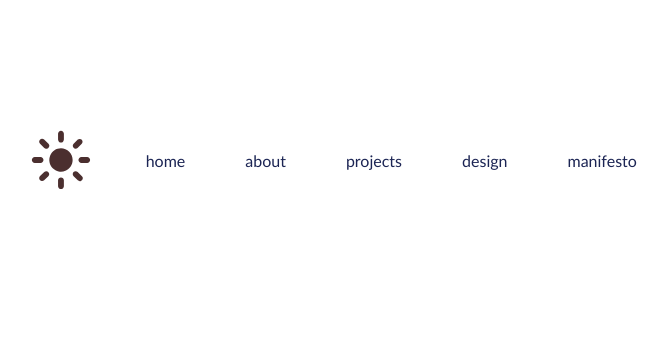
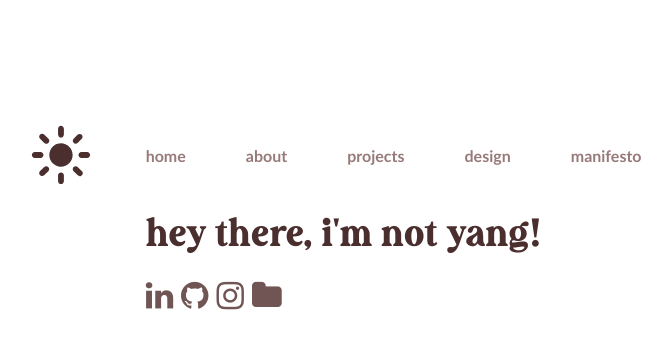
Before and after one commit to wonyuan/portfolio, a React (Vite) app: page /manifesto in a window 1280 px wide. Shown: the top 348 px of the page, without its empty margins (313-985 px from the left). Built offline with nearby package versions, Linux system fonts and the light colour scheme.

Commit message:
add changes

```diff
--- a/package.json
+++ b/package.json
@@ -11,6 +11,7 @@
     "preview": "vite preview"
   },
   "dependencies": {
+    "@fortawesome/fontawesome-svg-core": "^6.4.2",
     "react": "^18.2.0",
     "react-dom": "^18.2.0",
     "react-icons": "^4.11.0",
--- a/src/App.jsx
+++ b/src/App.jsx
@@ -2,6 +2,7 @@ import { BrowserRouter, NavLink, Routes, Route } from "react-router-dom";
 import { useState } from 'react';
 import Home from './pages/home.jsx';
 import ToggleTheme from './components/logo.jsx';
+import Footer from './components/footer.jsx';
 import Project from './pages/projects.jsx';
 import NavBar from './components/nav.jsx';
 import './App.css';
@@ -22,6 +23,10 @@ import './App.css';
 function App() {
   return (
     <BrowserRouter>
+      <link
+        rel="stylesheet"
+        href="https://maxcdn.bootstrapcdn.com/font-awesome/4.4.0/css/font-awesome.min.css"
+      />
       <div className='flex-container' id='border'/>
       <div className='flex-container' id='border'>
         <div className='flex-container' id='inner'/>
@@ -36,9 +41,12 @@ function App() {
             <div className='flex-container' id='content'>
             <Routes>
               <Route path="/" element={<Home />} />
+              <Route path="/about" element={<Project />} />
               <Route path="/projects" element={<Project />} />
-
+              <Route path="/design" element={<Project />} />
+              <Route path="/manifesto" element={<Project />} />
             </Routes>
+            <Footer/>
             </div>
         </div>
         <div className='flex-container' id='inner'/>
--- /dev/null
+++ b/src/components/footer.jsx
@@ -0,0 +1,32 @@
+function Footer() {
+  return (
+    <div class="links">
+    <a
+        title="linkedin"
+        href="https://www.linkedin.com/in/catherine-yang52"
+        target="_blank"
+        class="fa fa-linkedin fa-2x">
+    </a>
+    <a
+        title="some coding"
+        href="https://github.com/wonyuan"
+        target="_blank"
+        class="fa fa-github fa-2x">
+    </a>
+    <a
+        title="contact me"
+        href="https://www.instagram.com/57cathe/"
+        target="_blank"
+        class="fa fa-instagram fa-2x">
+        </a>
+    <a
+        title="misc"
+        href="https://www.bento.me/cath"
+        target="_blank"
+        class="fa fa-folder fa-2x">
+        </a>
+    </div>
+  );
+}
+
+export default Footer;
--- /dev/null
+++ b/src/components/nav.css
@@ -0,0 +1,3 @@
+.active{
+    color: #9BB1FF !important;
+}
--- a/src/components/nav.jsx
+++ b/src/components/nav.jsx
@@ -1,36 +1,42 @@
 import { NavLink } from "react-router-dom";
+/*
+                  <NavLink to="/" style={({ isActive }) => ({
+                            color: isActive ? 'greenyellow' : 'white' })}>
+                            Home
+                        </NavLink>
+*/
 
 function NavBar(){
     return(
         <div>
         <NavLink
                 to="/"
-                activeStyle={{ color: '#818dc7' }}
-                style={{ color: '#1c2554' }}>
+                style={({ isActive }) => ({
+                color: isActive ? '#4B2F2F' : '#977A7A' })}>
                 home
           </NavLink>
           <NavLink
                 to="/"
-                activeStyle={{ color: '#818dc7' }}
-                style={{ color: '#1c2554' }}>
+                style={({ isActive }) => ({
+                color: isActive ? '#4B2F2F' : '#977A7A' })}>
                 about
           </NavLink>
           <NavLink
                 to="/projects"
-                activeStyle={{ color: '#818dc7' }}
-                style={{ color: '#1c2554' }}>
+                style={({ isActive }) => ({
+                color: isActive ? '#4B2F2F' : '#977A7A' })}>
                 projects
           </NavLink>
           <NavLink
                 to="/"
-                activeStyle={{ color: '#818dc7' }}
-                style={{ color: '#1c2554' }}>
+                style={({ isActive }) => ({
+                color: isActive ? '#4B2F2F' : '#977A7A' })}>
                 design
           </NavLink>
           <NavLink
                 to="/"
-                activeStyle={{ color: '#818dc7' }}
-                style={{ color: '#1c2554' }}>
+                style={({ isActive }) => ({
+                color: isActive ? '#4B2F2F' : '#977A7A' })}>
                 manifesto
           </NavLink>
         </div>
--- a/src/index.css
+++ b/src/index.css
@@ -23,12 +23,9 @@
 
 a {
   font-weight: 500;
-  color: #646cff;
   text-decoration: inherit;
 }
-a:hover {
-  color: #535bf2;
-}
+
 
 body {
   width: 0;
@@ -82,6 +79,11 @@ body {
   justify-content: center;
   left: 100px;
   margin:30px;
+  font-weight:600;
+}
+
+#nav-bar a:hover{
+  color: #aa8866;
 }
 
 #content{
@@ -97,4 +99,30 @@ body {
   font-family: 'Augillion';
   font-size: 2.5em;
   line-height: 0.9;
+  color: #4B2F2F;
 }
+
+#content a, a:visited, a:active{
+  color: #715555;
+  margin-right: 8px;
+}
+
+#content a:hover{
+  color: #aa8866;
+}
+
+/*
+#a,
+#a:visited,
+#a:active {
+  cursor: pointer;
+  text-decoration: underline;
+  line-height: normal;
+  color: var(--color-primary);
+}
+
+#a:hover,
+#a:hover {
+  color: #9BB1FF !important;
+}
+*/
--- a/src/pages/home.jsx
+++ b/src/pages/home.jsx
@@ -6,6 +6,19 @@ function Home(){
                 <br/>
                 i'm catherine yang!
             </h1>
+            <p>
+                welcome to my <i>tiny</i> section of the internet!
+                <br/>
+                <br/>
+                i'm currently a 2nd year software engineering student studying at mcmaster university,
+                hamilton, where i spend my days uncovering new technologies and creating the
+                ideal schedule.
+                <br/>
+                <br/>
+                you can reach me at yangc137@mcmaster.ca anytime
+                <br/>
+                (or anywhere here)
+            </p>
         </>
     )
 }
```
Also changed, not shown: 1 other file (tests, documents, lock files or other folders).
